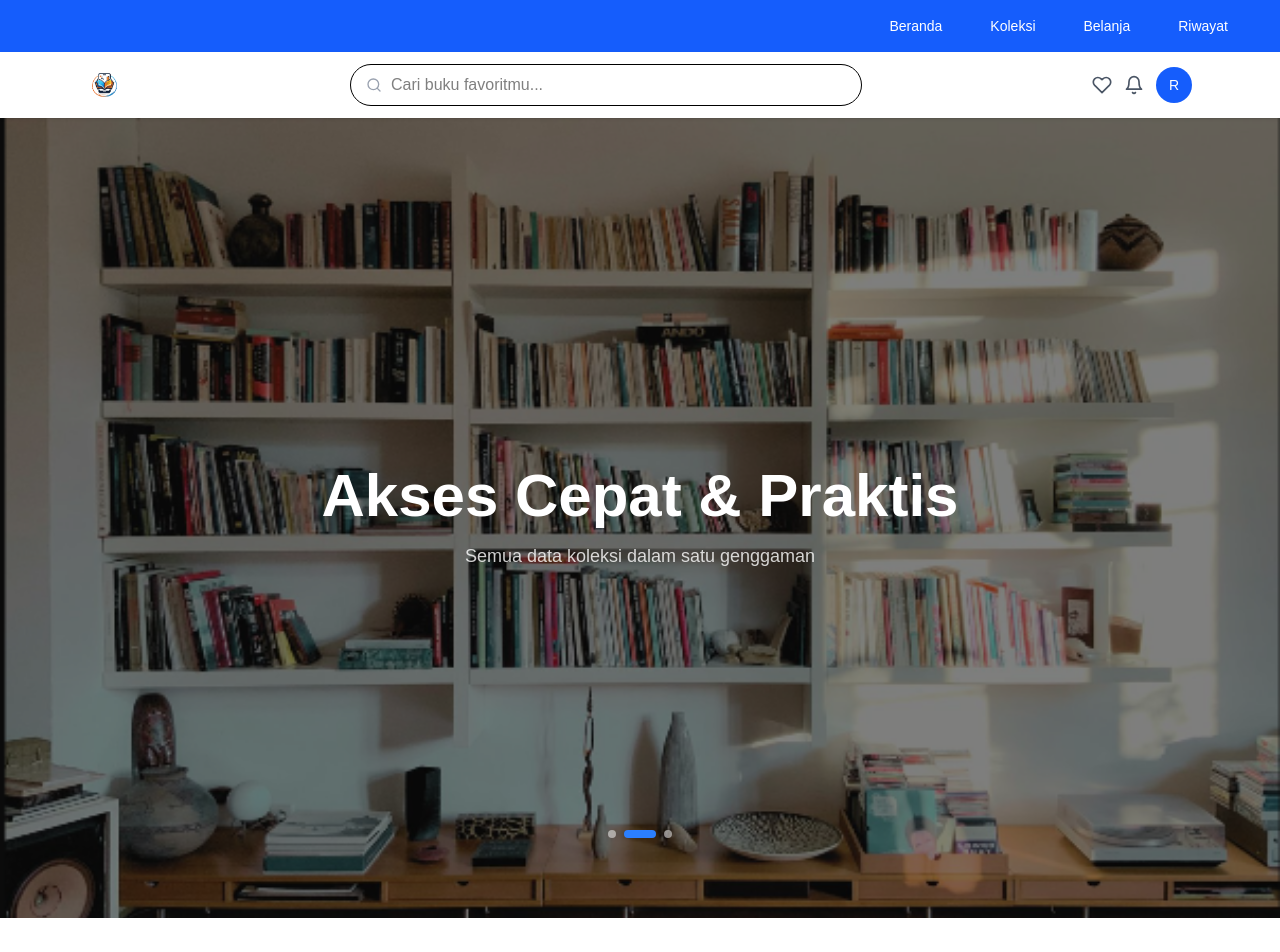
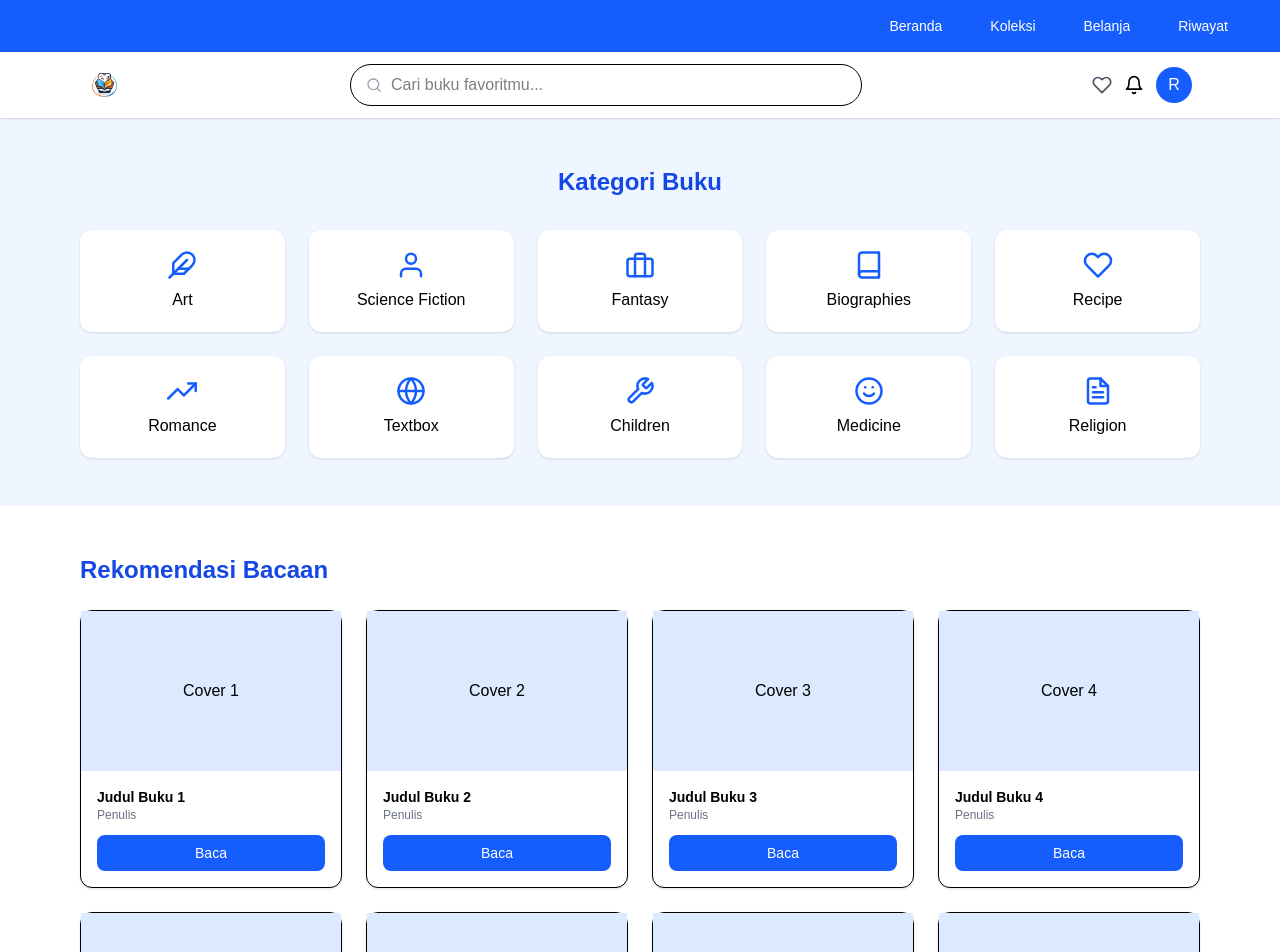
Before and after one commit to kuwphmi/perpustakaan-ihmato, a React (Vite) app in the folder frontend/: page /koleksi in a window 1280 px wide. Shown: the top 952 px of the page. Built offline with nearby package versions, Linux system fonts and the light colour scheme; no server answers; the HTML template or start-up script is replaced by a standard one.

Commit message:
koleksii terbaru

```diff
--- a/frontend/src/pages/koleksi.jsx
+++ b/frontend/src/pages/koleksi.jsx
@@ -1,4 +1,4 @@
-import { useEffect, useState } from "react";
+import { useState } from "react";
 import { Link } from "react-router-dom";
 import {
   FiSearch,
@@ -9,47 +9,38 @@ import {
   FiUser,
   FiShoppingCart,
   FiClock,
+  FiFeather,
+  FiBriefcase,
+  FiTrendingUp,
+  FiGlobe,
+  FiTool,
+  FiSmile,
+  FiFileText,
 } from "react-icons/fi";
 
-import banner1 from "../assets/banner1.png";
-import banner2 from "../assets/banner2.png";
-import banner3 from "../assets/banner3.png";
 import logo from "../assets/logo.png";
 
 export default function HalamanUtama() {
-  const [currentSlide, setCurrentSlide] = useState(0);
   const [isNotifOpen, setIsNotifOpen] = useState(false);
   const [isProfileOpen, setIsProfileOpen] = useState(false);
 
-  const slides = [
-    {
-      img: banner1,
-      title: "Sistem Perpustakaan Modern",
-      subtitle: "Kelola buku lebih mudah, cepat, dan efisien",
-    },
-    {
-      img: banner2,
-      title: "Akses Cepat & Praktis",
-      subtitle: "Semua data koleksi dalam satu genggaman",
-    },
-    {
-      img: banner3,
-      title: "Digital Library",
-      subtitle: "Solusi perpustakaan masa depan",
-    },
+  const categories = [
+    { name: "Art", icon: <FiFeather /> },
+    { name: "Science Fiction", icon: <FiUser /> },
+    { name: "Fantasy", icon: <FiBriefcase /> },
+    { name: "Biographies", icon: <FiBook /> },
+    { name: "Recipe", icon: <FiHeart /> },
+    { name: "Romance", icon: <FiTrendingUp /> },
+    { name: "Textbox", icon: <FiGlobe /> },
+    { name: "Children", icon: <FiTool /> },
+    { name: "Medicine", icon: <FiSmile /> },
+    { name: "Religion", icon: <FiFileText /> },
   ];
 
-  useEffect(() => {
-    const interval = setInterval(() => {
-      setCurrentSlide((prev) => (prev + 1) % slides.length);
-    }, 4000);
-    return () => clearInterval(interval);
-  }, []);
+  return (
+    <div className="bg-white min-h-screen">
 
-  return (
-    <div className="bg-white min-h-screen pb-24">
-
-      {/* HEADER DESKTOP */}
+      {/* NAVBAR ATAS (TETAP) */}
       <div className="hidden md:flex bg-blue-600 text-white px-10 py-3 items-center justify-end text-sm font-medium">
         <div className="flex gap-6">
           {[
@@ -61,8 +52,7 @@ export default function HalamanUtama() {
             <Link
               key={i}
               to={item.path}
-              className="px-3 py-1 rounded-md transition-all duration-200
-              hover:text-blue-200 hover:bg-white/10"
+              className="px-3 py-1 hover:text-blue-200"
             >
               {item.name}
             </Link>
@@ -74,29 +64,29 @@ export default function HalamanUtama() {
       <div className="bg-white shadow sticky top-0 z-50">
         <div className="max-w-6xl mx-auto flex items-center px-6 py-3">
 
-          <div className="shrink-0 mr-4">
-            <img src={logo} alt="logo" className="w-8 h-8" />
-          </div>
+          <img src={logo} className="w-8 h-8 mr-4" />
 
+          {/* SEARCH */}
           <div className="flex-1 flex justify-center">
             <div className="relative w-full max-w-lg">
               <FiSearch className="absolute left-4 top-1/2 -translate-y-1/2 text-gray-400" />
               <input
                 type="text"
                 placeholder="Cari buku favoritmu..."
-                className="w-full pl-10 pr-4 py-2 border rounded-full focus:outline-blue-500 focus:ring-2 focus:ring-blue-100"
+                className="w-full pl-10 pr-4 py-2 border rounded-full"
               />
             </div>
           </div>
 
-          <div className="flex items-center gap-3 shrink-0 ml-4 relative z-50">
+          {/* ICON */}
+          <div className="flex items-center gap-3 ml-4 relative z-50">
 
-            <FiHeart className="text-xl text-gray-600 cursor-pointer hover:text-red-500 transition" />
+            <FiHeart className="text-xl text-gray-600 cursor-pointer" />
 
             {/* NOTIF */}
             <div className="relative">
               <FiBell
-                className="text-xl text-gray-600 cursor-pointer hover:text-yellow-500 transition"
+                className="text-xl cursor-pointer"
                 onClick={(e) => {
                   e.stopPropagation();
                   setIsNotifOpen(!isNotifOpen);
@@ -105,17 +95,13 @@ export default function HalamanUtama() {
 
               {isNotifOpen && (
                 <div className="absolute right-0 mt-3 w-72 bg-white rounded-xl shadow-xl border z-50">
-                  <div className="absolute -top-2 right-4 w-4 h-4 bg-white rotate-45 border-l border-t"></div>
-
                   <div className="py-3 text-center">
-                    <h3 className="font-semibold text-gray-700 pb-2 border-b">
+                    <h3 className="font-semibold border-b pb-2">
                       Pemberitahuanmu
                     </h3>
-
-                    <div className="py-6 text-sm text-gray-400 border-b">
-                      Belum ada notifikasi baru
+                    <div className="py-6 text-gray-400">
+                      Belum ada notifikasi
                     </div>
-
                     <button className="pt-2 text-sm text-gray-600 hover:text-blue-600">
                       Lihat Semua
                     </button>
@@ -131,32 +117,19 @@ export default function HalamanUtama() {
                   e.stopPropagation();
                   setIsProfileOpen(!isProfileOpen);
                 }}
-                className="w-9 h-9 bg-blue-600 text-white flex items-center justify-center rounded-full text-sm cursor-pointer"
+                className="w-9 h-9 bg-blue-600 text-white flex items-center justify-center rounded-full cursor-pointer"
               >
                 R
               </div>
 
               {isProfileOpen && (
-                <div className="absolute right-0 mt-3 w-64 bg-white rounded-xl shadow-xl border z-50 overflow-hidden">
-
-                  <div className="flex flex-col items-center py-6 bg-gray-50">
-                    <div className="w-16 h-16 bg-blue-600 rounded-full flex items-center justify-center text-2xl font-bold text-white mb-2">
-                      R
-                    </div>
-                    <h3 className="font-semibold text-gray-700 text-sm">
-                      REVANDA AVRILLITA RIZKY
-                    </h3>
-                    <p className="text-xs text-gray-500">
-                      rizkyavrillita@gmail.com
-                    </p>
-                  </div>
-
-                  <div className="px-4 py-4">
-                    <button className="w-full bg-blue-700 text-white py-2 rounded-lg font-semibold shadow hover:bg-blue-800 transition">
+                <div className="absolute right-0 mt-3 w-64 bg-white shadow rounded-xl p-4">
+                  <p className="font-semibold">REVANDA</p>
+                  <Link to="/profil">
+                    <button className="mt-2 w-full bg-blue-600 text-white py-2 rounded">
                       Profilku
                     </button>
-                  </div>
-
+                  </Link>
                 </div>
               )}
             </div>
@@ -173,78 +146,69 @@ export default function HalamanUtama() {
         />
       )}
 
-      {/* BANNER */}
-      <div className="relative w-full h-screen overflow-hidden">
+      {/* ================= KATEGORI ================= */}
+      <section className="bg-blue-50 py-12 px-6 md:px-20">
+        <h2 className="text-2xl font-bold text-blue-700 text-center mb-8">
+          Kategori Buku
+        </h2>
 
-        <div
-          className="flex h-full transition-transform duration-700"
-          style={{ transform: `translateX(-${currentSlide * 100}%)` }}
-        >
-          {slides.map((slide, i) => (
-            <div key={i} className="min-w-full h-full relative">
-              <img
-                src={slide.img}
-                className="w-full h-full object-cover"
-              />
+        <div className="grid grid-cols-2 md:grid-cols-5 gap-6">
+          {categories.map((item, i) => (
+            <div
+              key={i}
+              className="bg-white p-5 rounded-xl shadow hover:shadow-md transition text-center cursor-pointer"
+            >
+              <div className="text-3xl text-blue-600 mb-2 flex justify-center">
+                {item.icon}
+              </div>
+              <p>{item.name}</p>
+            </div>
+          ))}
+        </div>
+      </section>
 
-              <div className="absolute inset-0 bg-black/50 flex flex-col items-center justify-center text-center px-4">
-                <h1 className="text-3xl md:text-6xl font-bold text-white mb-4">
-                  {slide.title}
-                </h1>
-                <p className="text-white/80 text-sm md:text-lg max-w-xl">
-                  {slide.subtitle}
-                </p>
+      {/* ================= LIST BUKU ================= */}
+      <section className="px-6 md:px-20 py-12">
+        <h2 className="text-2xl font-bold text-blue-700 mb-6">
+          Rekomendasi Bacaan
+        </h2>
+
+        <div className="grid grid-cols-2 md:grid-cols-4 gap-6">
+          {[...Array(20)].map((_, i) => (
+            <div
+              key={i}
+              className="bg-white border rounded-xl shadow hover:shadow-lg transition"
+            >
+              <div className="h-40 bg-blue-100 flex items-center justify-center">
+                Cover {i + 1}
+              </div>
+
+              <div className="p-4">
+                <h3 className="text-sm font-semibold">
+                  Judul Buku {i + 1}
+                </h3>
+                <p className="text-gray-500 text-xs">Penulis</p>
+
+                <button className="mt-3 w-full bg-blue-600 text-white py-2 rounded-lg text-sm">
+                  Baca
+                </button>
               </div>
             </div>
           ))}
         </div>
+      </section>
 
-        {/* DOT */}
-        <div className="absolute bottom-20 left-1/2 -translate-x-1/2 flex gap-2 z-40">
-          {slides.map((_, i) => (
-            <button
-              key={i}
-              onClick={() => setCurrentSlide(i)}
-              className={`h-2 rounded-full transition-all ${
-                i === currentSlide ? "w-8 bg-blue-500" : "w-2 bg-white/50"
-              }`}
-            />
-          ))}
-        </div>
-
+      {/* MOBILE NAVBAR (TETAP) */}
+      <div className="md:hidden fixed bottom-0 left-0 w-full bg-blue-600 text-white flex justify-around py-3">
+        <Link to="/halamanutama"><FiHome className="text-2xl" /></Link>
+        <Link to="/koleksi"><FiBook className="text-2xl" /></Link>
+        <Link to="/belanja"><FiShoppingCart className="text-2xl" /></Link>
+        <Link to="/riwayat"><FiClock className="text-2xl" /></Link>
       </div>
-
-      {/* SECTION */}
-      <section className="bg-white py-14 px-6 md:px-20">
-        <h2 className="text-3xl font-bold text-blue-700 text-center mb-10">
-          Buku Terpopuler
-        </h2>
-      </section>
 
       {/* FOOTER */}
       <div className="mt-16 bg-gray-900 text-white text-center py-6">
-        <p className="text-sm">© 2026 BukuIn. All rights reserved.</p>
-      </div>
-
-      {/* ✅ MOBILE NAVBAR (FIXED, FULL WIDTH) */}
-      <div className="md:hidden fixed bottom-0 left-0 w-full bg-blue-600 text-white border-t border-blue-500 flex justify-around items-center py-3 z-50">
-
-        <Link to="/halamanutama">
-          <FiHome className="text-2xl" />
-        </Link>
-
-        <Link to="/koleksi">
-          <FiBook className="text-2xl" />
-        </Link>
-
-        <Link to="/belanja">
-          <FiShoppingCart className="text-2xl" />
-        </Link>
-
-        <Link to="/riwayat">
-          <FiClock className="text-2xl" />
-        </Link>
-
+        © 2026 BukuIn
       </div>
 
     </div>
--- a/frontend/src/pages/profil.jsx
+++ b/frontend/src/pages/profil.jsx
@@ -190,8 +190,7 @@ export default function Profil() {
 
           <div className="bg-white rounded-2xl shadow-md p-6">
 
-<div className="bg-white rounded-2xl shadow-md p-6">
-
+{/* Kartu */}
   <h3 className="font-semibold text-gray-700 mb-4">
     Kartu Anggota
   </h3>
@@ -199,13 +198,6 @@ export default function Profil() {
   <div className="relative rounded-2xl p-6 text-white overflow-hidden
                   bg-gradient-to-br from-blue-500 via-blue-600 to-blue-800
                   shadow-[0_10px_30px_rgba(0,0,0,0.25)]">
-
-    {/* LOGO */}
-    <img
-      src={logo}
-      alt="logo"
-      className="absolute top-4 right-4 w-10 opacity-90"
-    />
 
     {/* Glow effect */}
     <div className="absolute -top-10 -right-10 w-40 h-40 bg-white/10 rounded-full blur-2xl"></div>
@@ -237,8 +229,6 @@ export default function Profil() {
 
 </div>
 
-</div>
-
         </div>
 
         {/* LOGOUT */}
```
Also changed, not shown: frontend/src/pages/halamanutama.jsx (+11 -22 lines).
